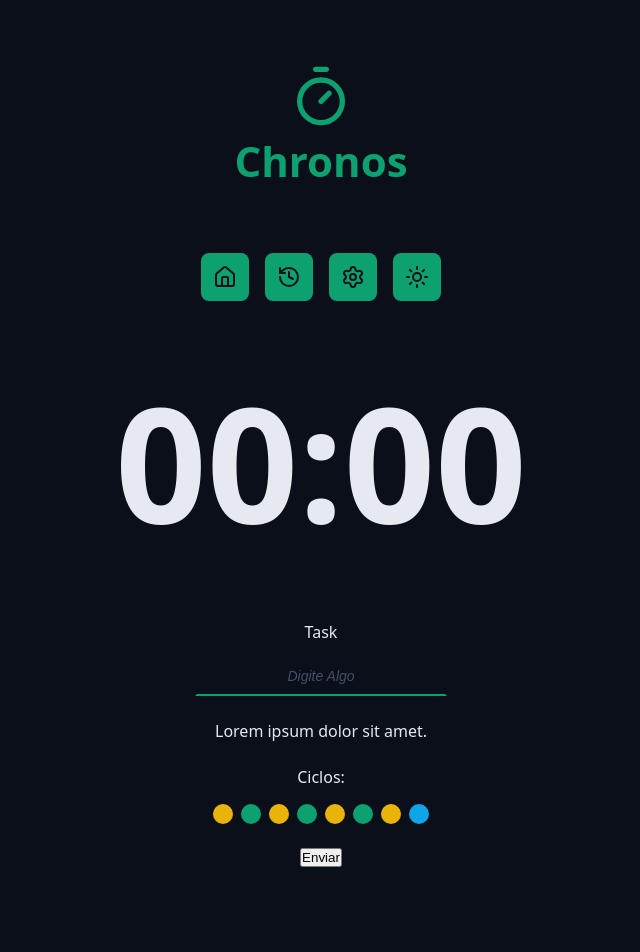
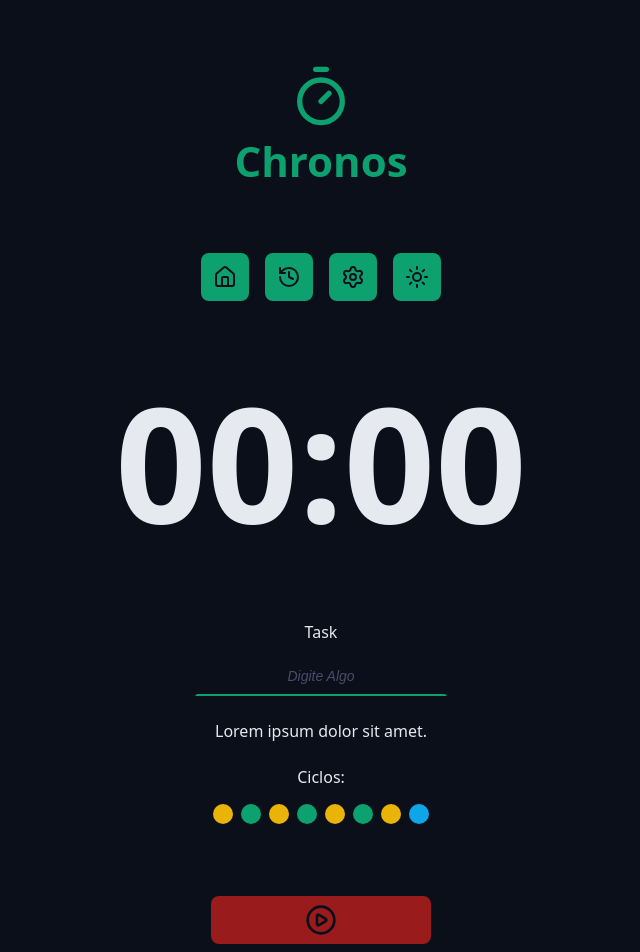
Before and after one commit to kellervmarcelo/chronos-pomodoro, a React (Vite) app: page / in a window 1280 px wide. Shown: the top 952 px of the page, without its empty margins (319-959 px from the left). Before the commit the page ends 899 px from the top, so only its background shows below. Built offline with nearby package versions, Linux system fonts and the light colour scheme.

Commit message:
feat: add button

```diff
--- a/src/App.tsx
+++ b/src/App.tsx
@@ -7,6 +7,8 @@
 import CountDown from './components/CountDown';
 import Input from './components/Input';
 import Cycles from './components/Cycles';
+import Button from './components/Button';
+import { PlayCircleIcon } from 'lucide-react';
 
 function App() {
   return (
@@ -45,7 +47,7 @@
           </div>
 
           <div className='formRow'>
-            <button>Enviar</button>
+            <Button color='danger' icon={<PlayCircleIcon size={32} />} />
           </div>
         </form>
       </Container>
--- /dev/null
+++ b/src/components/Button/index.tsx
@@ -0,0 +1,20 @@
+import styles from './styles.module.css';
+
+type ButtonProps = {
+  icon: React.ReactNode;
+  color?: 'default' | 'danger';
+} & React.ComponentProps<'button'>;
+
+export default function Button({
+  icon,
+  color = 'default',
+  ...props
+}: ButtonProps) {
+  return (
+    <>
+      <button className={`${styles.button} ${styles[color]}`} {...props}>
+        {icon}
+      </button>
+    </>
+  );
+}
--- /dev/null
+++ b/src/components/Button/styles.module.css
@@ -0,0 +1,23 @@
+.button {
+  border: none;
+  background: var(--primary);
+  color: var(--text-over-primary);
+  display: flex;
+  align-items: center;
+  justify-content: center;
+  min-width: 22rem;
+  padding: 0.8rem;
+  border-radius: 0.8rem;
+  margin: 4.8rem 0;
+  cursor: pointer;
+
+  transition: all 0.1s ease-in-out;
+}
+
+.button:hover {
+  filter: brightness(0.8);
+}
+
+.danger {
+  background-color: var(--error);
+}
```
